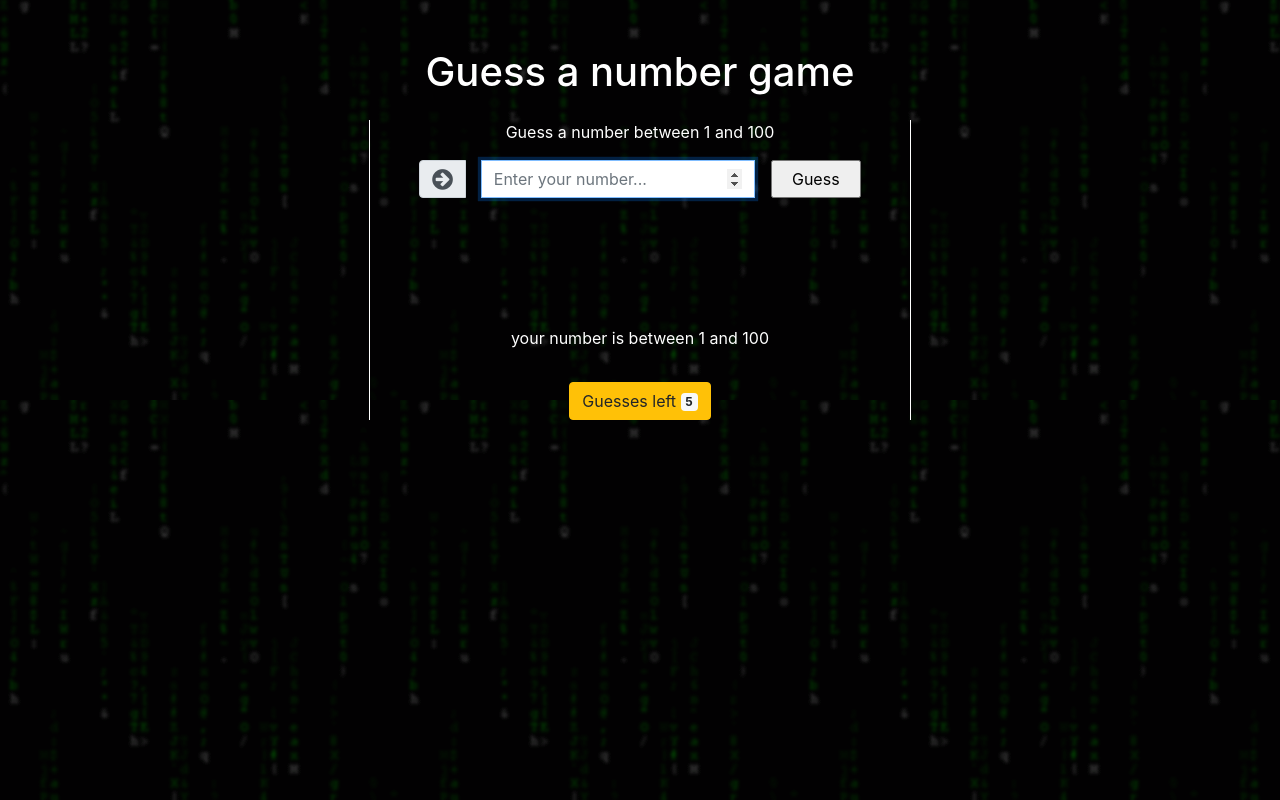
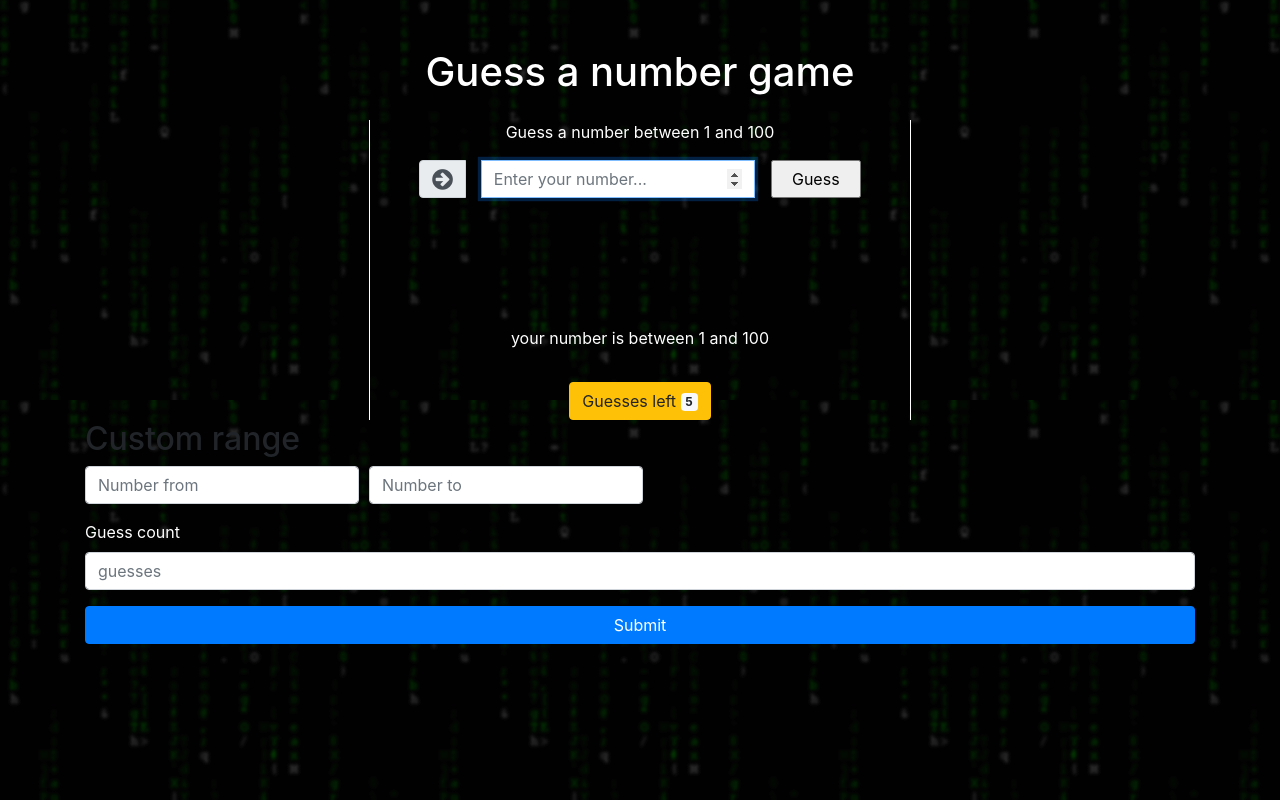
Before and after one commit to klauza/guessNumberGame, a plain HTML site: page index.html in a window 1280 px wide. Drawn offline with nearby package versions, Linux system fonts and the light colour scheme.

Commit message:
new feature #1

```diff
--- a/index.html
+++ b/index.html
@@ -122,6 +122,43 @@
 
       </div>
     </div>
+
+
+    <!-- CUSTOM INPUTS -->
+
+
+    <form>
+      <h2>Custom range</h2>
+      <div class="form-row">
+
+        <div class="form-group col-md-auto">
+          <!-- if you add a class 'is-invalid' here, the 'invalid-feedback' div will show on -->
+          <input type="number" class="form-control" id="name" placeholder="Number from">
+          <div class="invalid-feedback">
+            Name must be a positive integer
+          </div>
+        </div>
+        <div class="form-group col-md-auto">
+          <!-- if you add a class 'is-invalid' here, the 'invalid-feedback' div will show on -->
+          <input type="number" class="form-control" id="name" placeholder="Number to">
+          <div class="invalid-feedback">
+            Name must be a positive integer
+          </div>
+        </div>
+
+      </div>
+
+      <div class="form-group">
+        <label for="name" class="text-white">Guess count</label>
+        <input type="number" class="form-control" id="name" placeholder="guesses">
+        <div class="invalid-feedback">
+            Name must be a positive integer
+        </div>
+      </div>
+
+      <input type="submit" valid="Submit" class="btn btn-primary btn-block">
+    </form>
+
   </div>
   <script src="https://code.jquery.com/jquery-3.3.1.slim.min.js"></script>
   <script src="https://cdnjs.cloudflare.com/ajax/libs/popper.js/1.14.7/umd/popper.min.js"></script>
```
Also changed, not shown: js/game.js (+8 -0 lines).
